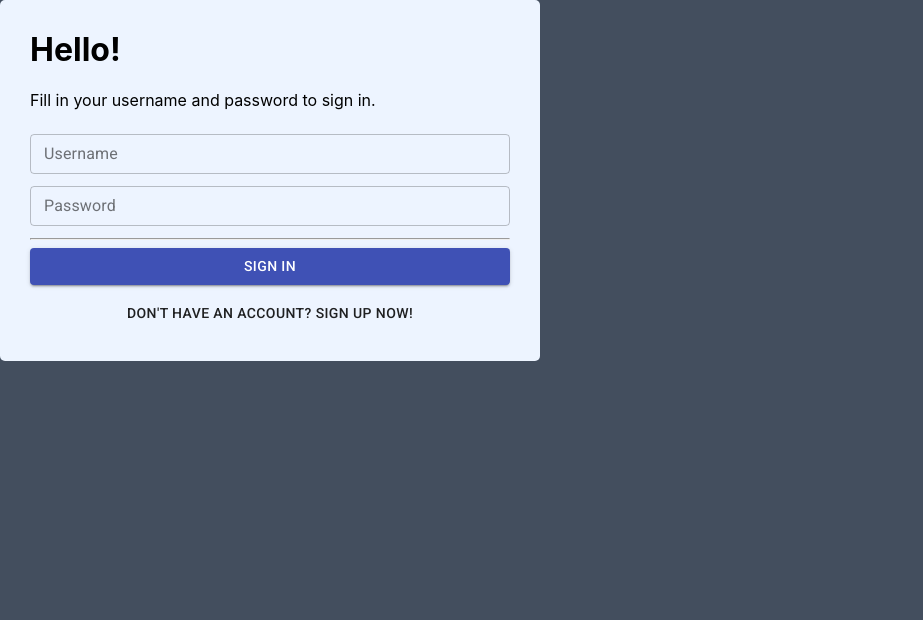
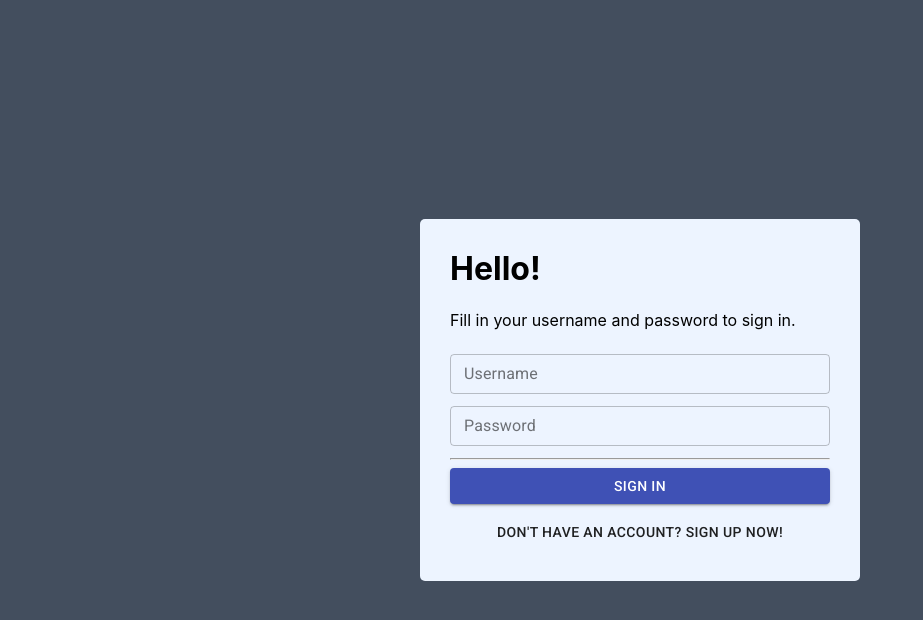
Before and after one commit to levid83/task-management-frontend, a React (Create React App) app: page / in a window 1280 px wide. Shown: the top 620 px of the page, without its empty margins (0-923 px from the left). Built offline with nearby package versions, Linux system fonts and the light colour scheme.

Commit message:
add some styles to auth pages

```diff
--- a/src/pages/signin/SignInPage.scss
+++ b/src/pages/signin/SignInPage.scss
@@ -0,0 +1,7 @@
+.fullscreen-wrapper {
+  width: 100vw;
+  height: 100vh;
+  display: flex;
+  align-items: center;
+  justify-content: center;
+}
--- a/src/pages/signin/SignInPage.tsx
+++ b/src/pages/signin/SignInPage.tsx
@@ -15,7 +15,7 @@ const Heading = styled.h1`
 `;
 
 const FormContainer = styled.div`
-  max-width: 480px;
+  max-width: 380px;
   width: 100%;
   background-color: #edf4ff;
   padding: 30px;
--- a/src/pages/signup/SignUpPage.scss
+++ b/src/pages/signup/SignUpPage.scss
@@ -0,0 +1,7 @@
+.fullscreen-wrapper {
+  width: 100vw;
+  height: 100vh;
+  display: flex;
+  align-items: center;
+  justify-content: center;
+}
--- a/src/pages/signup/SignUpPage.tsx
+++ b/src/pages/signup/SignUpPage.tsx
@@ -15,7 +15,7 @@ const Heading = styled.h1`
 `;
 
 const FormContainer = styled.div`
-  max-width: 480px;
+  max-width: 380px;
   width: 100%;
   background-color: #edf4ff;
   padding: 30px;
```
